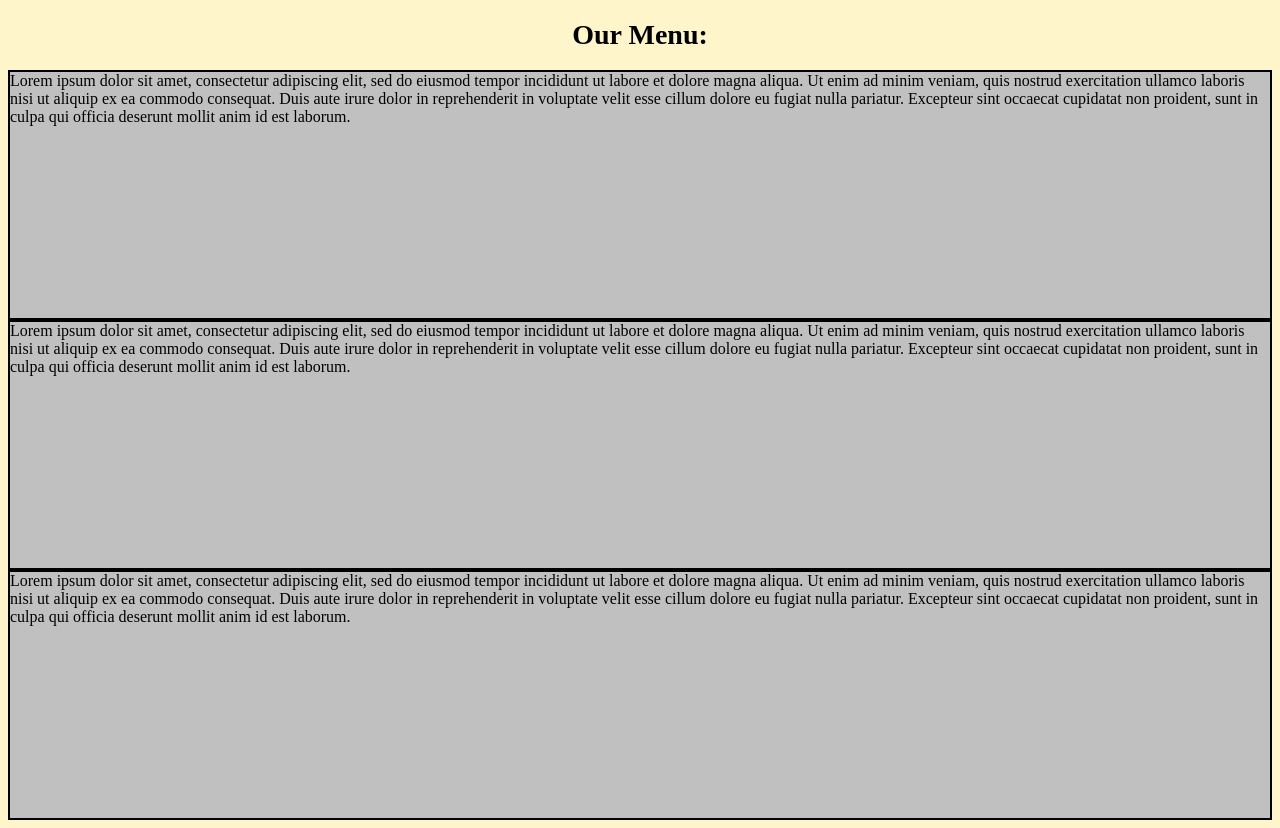
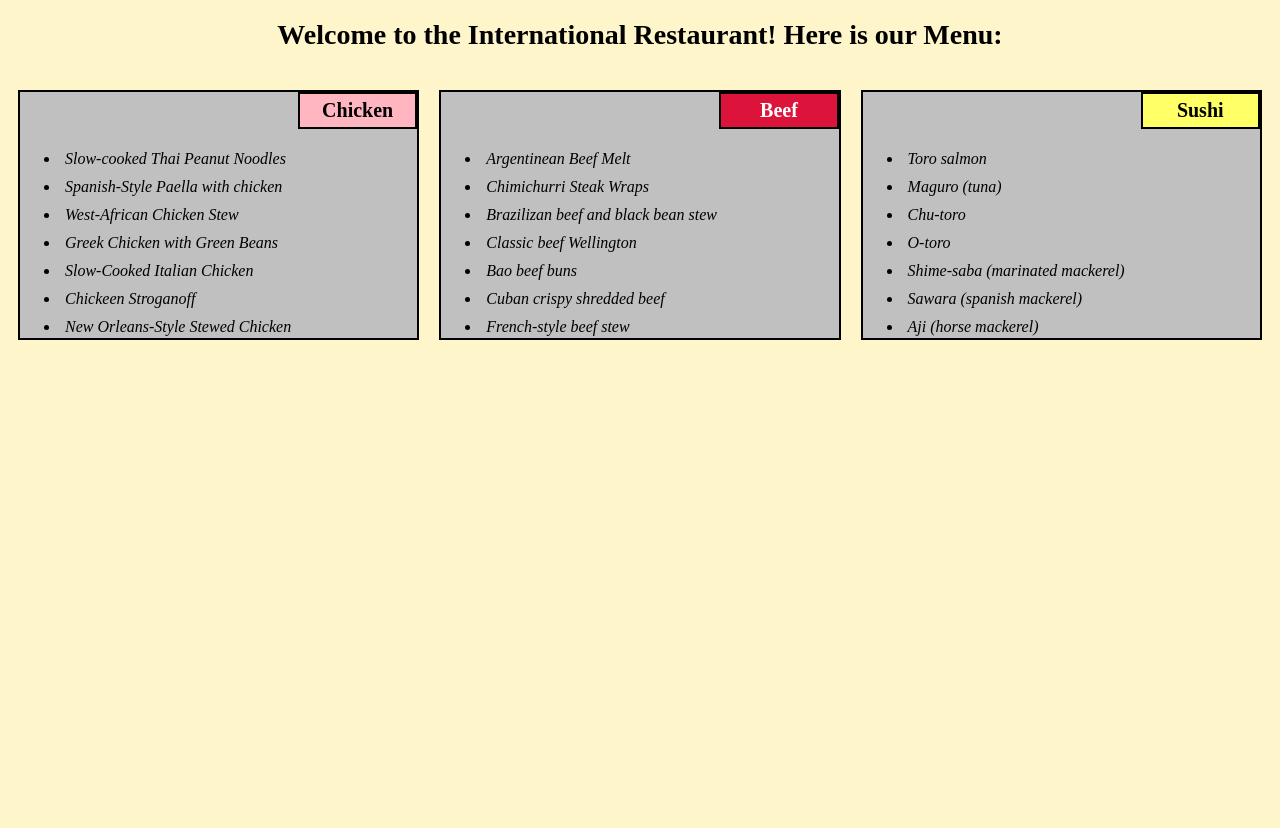
Before and after one commit to zinebzoufir/mod2-solution, a plain HTML site: page module2-solution/index.html in a window 1280 px wide. After the commit the page ends 800 px from the top, so only its background shows below. Drawn offline with Linux system fonts and the light colour scheme; files that its build step writes are made by us from their sources.

Commit message:
Update index.html

```diff
--- a/module2-solution/index.html
+++ b/module2-solution/index.html
@@ -1,18 +1,74 @@
-<! doctype html>
 <!DOCTYPE html>
 <html>
 <head>
   <meta charset="utf-8">
-  <title>Assignement Solution for Module 2 </title>
-  <link rel="stylesheet" href="file.css">
+  <meta name="viewport" content="width=device-width, initial-scale=1">
+  <title>Assignement Module 2 Solution</title>
+  <link rel="stylesheet" href="css/file.css">
 </head>
+
 <body>
-	<h1>Our Menu:</h1>
-	<section>Lorem ipsum dolor sit amet, consectetur adipiscing elit, sed do eiusmod tempor incididunt ut labore et dolore magna aliqua. Ut enim ad minim veniam, quis nostrud exercitation ullamco laboris nisi ut aliquip ex ea commodo consequat. Duis aute irure dolor in reprehenderit in voluptate velit esse cillum dolore eu fugiat nulla pariatur. Excepteur sint occaecat cupidatat non proident, sunt in culpa qui officia deserunt mollit anim id est laborum.</section>
-	<section>Lorem ipsum dolor sit amet, consectetur adipiscing elit, sed do eiusmod tempor incididunt ut labore et dolore magna aliqua. Ut enim ad minim veniam, quis nostrud exercitation ullamco laboris nisi ut aliquip ex ea commodo consequat. Duis aute irure dolor in reprehenderit in voluptate velit esse cillum dolore eu fugiat nulla pariatur. Excepteur sint occaecat cupidatat non proident, sunt in culpa qui officia deserunt mollit anim id est laborum.</section>
-	<section>Lorem ipsum dolor sit amet, consectetur adipiscing elit, sed do eiusmod tempor incididunt ut labore et dolore magna aliqua. Ut enim ad minim veniam, quis nostrud exercitation ullamco laboris nisi ut aliquip ex ea commodo consequat. Duis aute irure dolor in reprehenderit in voluptate velit esse cillum dolore eu fugiat nulla pariatur. Excepteur sint occaecat cupidatat non proident, sunt in culpa qui officia deserunt mollit anim id est laborum.</section>
+  <h1>Welcome to the International Restaurant! Here is our Menu: </h1>
+  <div class="row">
+  <div class="container col-lg-4 col-md-6 col-sm-12">
+    <section>
+    <div id="chicken">Chicken</div>
+    <p>
+      <ul>
+        <li>Slow-cooked Thai Peanut Noodles</li>
+        <li>Spanish-Style Paella with chicken</li>
+        <li>West-African Chicken Stew</li>
+        <li>Greek Chicken with Green Beans</li>
+        <li>Slow-Cooked Italian Chicken</li>
+        <li>Chickeen Stroganoff</li>
+        <li>New Orleans-Style Stewed Chicken</li>
+        <li>Chicken Samosas</li>
+        <li>Thai Chicken Thighs</li>
+        <li>Chicken Lasagna</li>
+      </ul>
+    </p>
+    </section>
+  </div>
+  <div class="container col-lg-4 col-md-6 col-sm-12">
+    <section>
+    <div id="beef">Beef</div>
+    <p>
+      <ul>
+        <li>Argentinean Beef Melt</li>
+        <li>Chimichurri Steak Wraps</li>
+        <li>Brazilizan beef and black bean stew</li>
+        <li>Classic beef Wellington</li>
+        <li>Bao beef buns</li>
+        <li>Cuban crispy shredded beef</li>
+        <li>French-style beef stew</li>
+        <li>German beef Sauerbraten</li>
+        <li>Greek meatballs</li>
+        <li>Indian beef flank steak & rice</li>
+      </ul>
+    </p>
+    </section>
+  </div>
 
+  <div class="container col-lg-4 col-md-12 col-sm-12">
+    <section>
+    <div id="sushi">Sushi</div>
+    <p>
+      <ul>
+        <li>Toro salmon</li>
+        <li>Maguro (tuna)</li>
+        <li>Chu-toro</li>
+        <li>O-toro</li>
+        <li>Shime-saba (marinated mackerel)</li>
+        <li>Sawara (spanish mackerel)</li>
+        <li>Aji (horse mackerel)</li>
+        <li>Iwashi (sardine)</li>
+        <li>Sanma (Pacific saury)</li>
+        <li>Kampachi (yellowtail)</li>
+      </ul>
+    </p>
+    </section>
+  </div>
+
+  </div>
 </body>
-
-
 </html>
```
